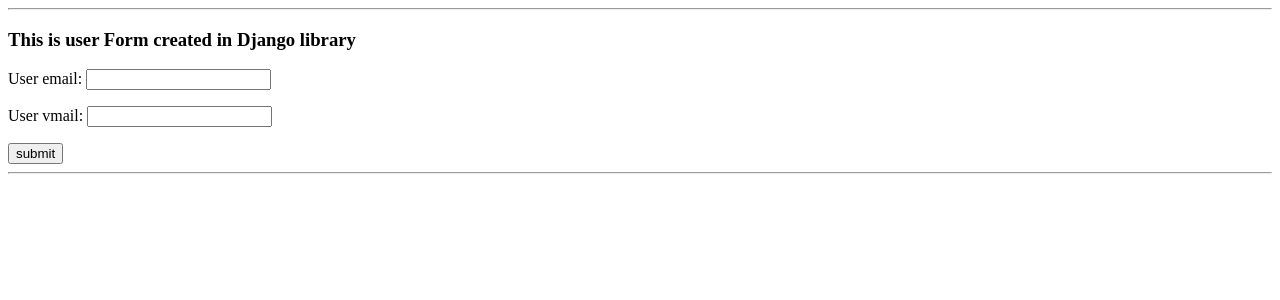
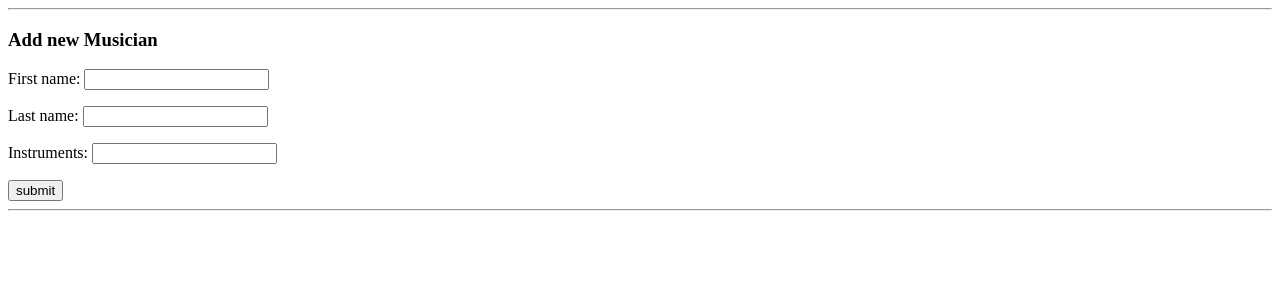
Before and after one commit to iamfoysal/pd-apps, a Django app: page /form/ in a window 1280 px wide. Shown: the top 300 px of the page. Run offline with Django 3.2, Linux system fonts and the light colour scheme.

Commit message:
Creating forms from models

```diff
--- a/app1/forms.py
+++ b/app1/forms.py
@@ -1,15 +1,16 @@
 from django import forms
-from django.core import exceptions, validators
 from django.core import validators
+from app1 import models
 
 
 
-
+"""
 def even_or_not(value):
        if value%2 == 1:
               raise forms.ValidationError("Please inseart an even number!!")
 
 class user_form(forms.Form):
+
    #  name = forms.CharField(validators= [validators.MaxLengthValidator(10), validators.MinLengthValidator(5)])
    #  number_field = forms.IntegerField(validators = [even_or_not])
    user_email = forms.EmailField()
@@ -25,3 +26,13 @@
 
       if user_email != user_vmail:
          raise forms.ValidationError("Your Email Don't match")
+
+"""
+
+class AsgardForm(forms.ModelForm):
+   class Meta:
+      model = models.Asgard
+
+      fields = "__all__"
+      # exclude = ['first_name']
+      # fields = ('first_name', 'last_name',)
--- a/app1/templates/app1/form.html
+++ b/app1/templates/app1/form.html
@@ -35,7 +35,7 @@
             <p>Redio : {{radio_select}}</p> -->
             <!-- <p> Name: {{name}}</p> -->
             <!-- <p>{{number_field}}</p> -->
-             <p>{{field}}</p>
+         <p>{{field}}</p>
 
 
         {% endif%}
--- a/app1/templates/app1/home.html
+++ b/app1/templates/app1/home.html
@@ -13,6 +13,7 @@
 
 
     <h1>{{text_1}}</h1>
+    <a href="/form/">Add New</a>
 
     <table border="1">
         <tr>
--- a/app1/views.py
+++ b/app1/views.py
@@ -14,18 +14,15 @@
     return render(request,'app1/about.html')
 
 def form (request):
-    new_form = forms.user_form()
-    diction  = {'test_form':new_form, 'heading_1':"This is user Form created in Django library"}
+    new_form =  forms.AsgardForm()
     if request.method == 'POST':
-        new_form =forms.user_form(request.POST)
-        diction.update({'test_form':new_form})
+        new_form = forms.AsgardForm(request.POST)
 
         if new_form.is_valid():
+            new_form.save(commit=True)
+            return home(request)
 
-            # diction.update({'name': new_form.cleaned_data['name']})
-            # diction.update({'number_field': new_form.cleaned_data['number_field']})
-            diction.update({'field': 'Field Match!!'})
-            diction.update({'form_submited':"Yes"})
+    diction={'test_form': new_form, 'heading_1':'Add new Musician'}
 
 
     return render (request, 'app1/form.html', context=diction)
```
Also changed, not shown: db.sqlite3.
